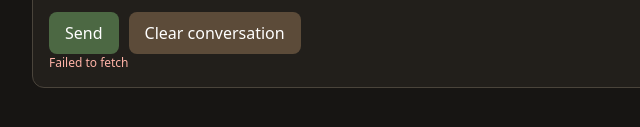
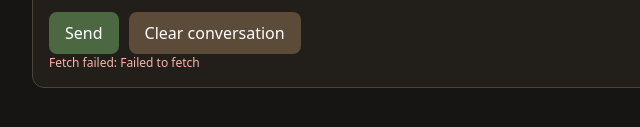
Before and after one commit to etherealaporia-alt/FlatMMO-Companion, a plain HTML site: page ai-prototype.html in a window 1280 px wide. Both pictures are taken after typing "Sample" into the empty fields and a click on the button "Send". Shown: the part 513-640 px from the top of the page, 158-798 px from the left. Drawn offline with Linux system fonts and the light colour scheme; no server answers.

Commit message:
addition of more detailed ai error description

```diff
--- a/ai-prototype.html
+++ b/ai-prototype.html
@@ -22,9 +22,13 @@
 <div id="status" class="tiny"></div>
 </div>
 <script>
-const WORKER_URL='https://flatmmo-ai-prototype.etherealaporia.workers.dev';
+const WORKER_URL='https://flatmmo-ai-prototype.etherealaporia.workers.dev/';
 const CLIENT_ID_KEY='flatmmo_ai_public_client';
 const $=s=>document.querySelector(s), chat=$('#chat'), q=$('#q'), send=$('#send'), status=$('#status');
+
+if (location.protocol === 'file:') {
+  status.innerHTML='<span class="error">Open this page from the deployed GitHub Pages URL, not as a local file. The worker cannot be called from file:// pages.</span>';
+}
 
 // Remove credentials/configuration saved by the private prototype page.
 localStorage.removeItem('flatmmo_ai_token');
@@ -41,7 +45,28 @@ if(!clientId){clientId=newClientId();localStorage.setItem(CLIENT_ID_KEY,clientId
 
 let messages=[];
 function add(role,text){const d=document.createElement('div');d.className='msg '+(role==='user'?'user':'bot');d.textContent=text;chat.appendChild(d);chat.scrollTop=chat.scrollHeight}
-async function ask(){const text=q.value.trim();if(!text)return;messages.push({role:'user',content:text});add('user',text);q.value='';send.disabled=true;status.textContent='Thinking…';try{const r=await fetch(WORKER_URL,{method:'POST',headers:{'content-type':'application/json','x-flatmmo-client':clientId},body:JSON.stringify({messages})});const data=await r.json();if(!r.ok)throw new Error(data.message||data.error||('HTTP '+r.status));messages.push({role:'assistant',content:data.answer});add('assistant',data.answer);status.textContent='';}catch(e){status.innerHTML='<span class="error">'+String(e.message||e).replace(/[<&]/g,c=>c==='<'?'&lt;':'&amp;')+'</span>';messages.pop()}finally{send.disabled=false;q.focus()}}
+async function ask(){
+  const text=q.value.trim();
+  if(!text)return;
+  if (location.protocol === 'file:') {
+    status.innerHTML='<span class="error">Open this page from the deployed GitHub Pages URL, not as a local file. The AI worker will not respond from file:// pages.</span>';
+    return;
+  }
+  messages.push({role:'user',content:text});
+  add('user',text);q.value='';send.disabled=true;status.textContent='Thinking…';
+  try {
+    const r=await fetch(WORKER_URL,{method:'POST',mode:'cors',credentials:'omit',headers:{'content-type':'application/json','x-flatmmo-client':clientId},body:JSON.stringify({messages})});
+    const data=await r.json();
+    if(!r.ok)throw new Error(data.message||data.error||('HTTP '+r.status));
+    messages.push({role:'assistant',content:data.answer});
+    add('assistant',data.answer);status.textContent='';
+  } catch(e) {
+    status.innerHTML='<span class="error">Fetch failed: '+String(e.message||e).replace(/[<&]/g,c=>c==='<'?'&lt;':'&amp;')+'</span>';
+    messages.pop();
+  } finally {
+    send.disabled=false;q.focus();
+  }
+}
 send.onclick=ask;q.addEventListener('keydown',e=>{if(e.key==='Enter'&&!e.shiftKey){e.preventDefault();ask()}});$('#clear').onclick=()=>{messages=[];chat.innerHTML='<div class="bot msg">Conversation cleared.</div>';};
 </script>
 </body>
```
